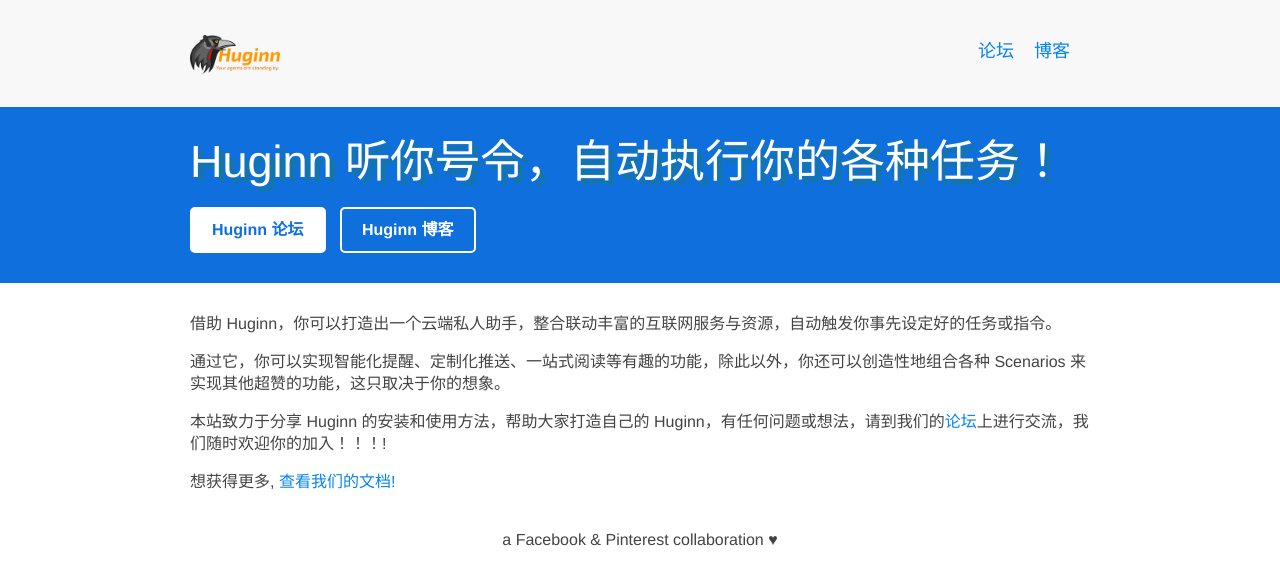
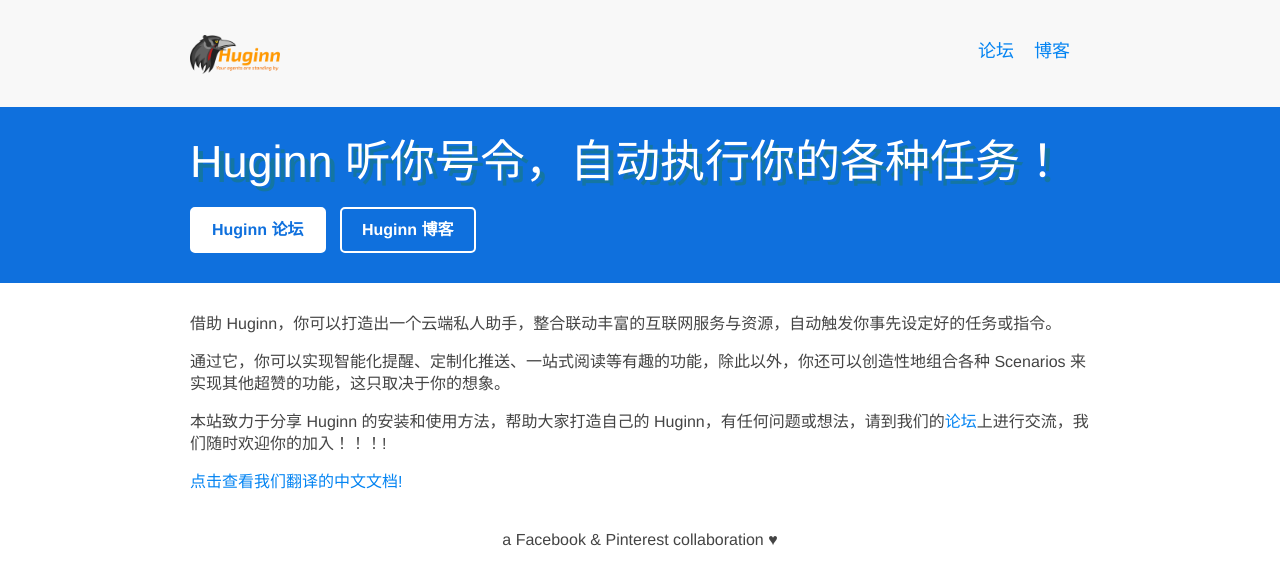
Before and after one commit to huginn-china/huginn-china.github.io, a Jekyll site: the page built from index.md, in a window 1280 px wide. Shown: the top 585 px of the page. Built offline with Jekyll 4.4.1, drawn with Linux system fonts in a browser that asks for light colours; comment, search, counter and statistics services are not loaded.

Commit message:
Update index.md

```diff
--- a/index.md
+++ b/index.md
@@ -22,7 +22,7 @@
 
 
 		<p>
-		    想获得更多, <a href = "/docs/Huginn简介.html">查看我们的文档!</a>
+		    <a href = "/docs/Huginn简介.html">点击查看我们翻译的中文文档!</a>
 		</p>
 	</article>
 </div>
```
